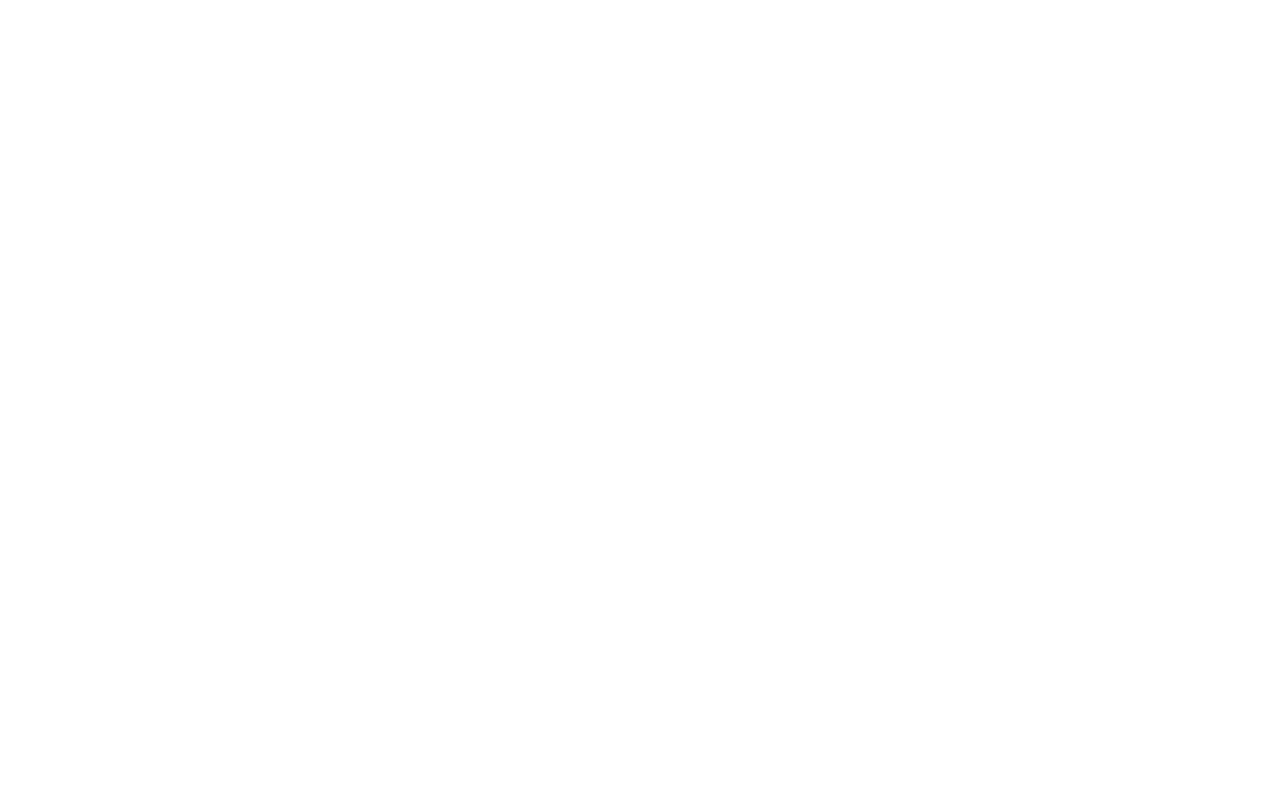
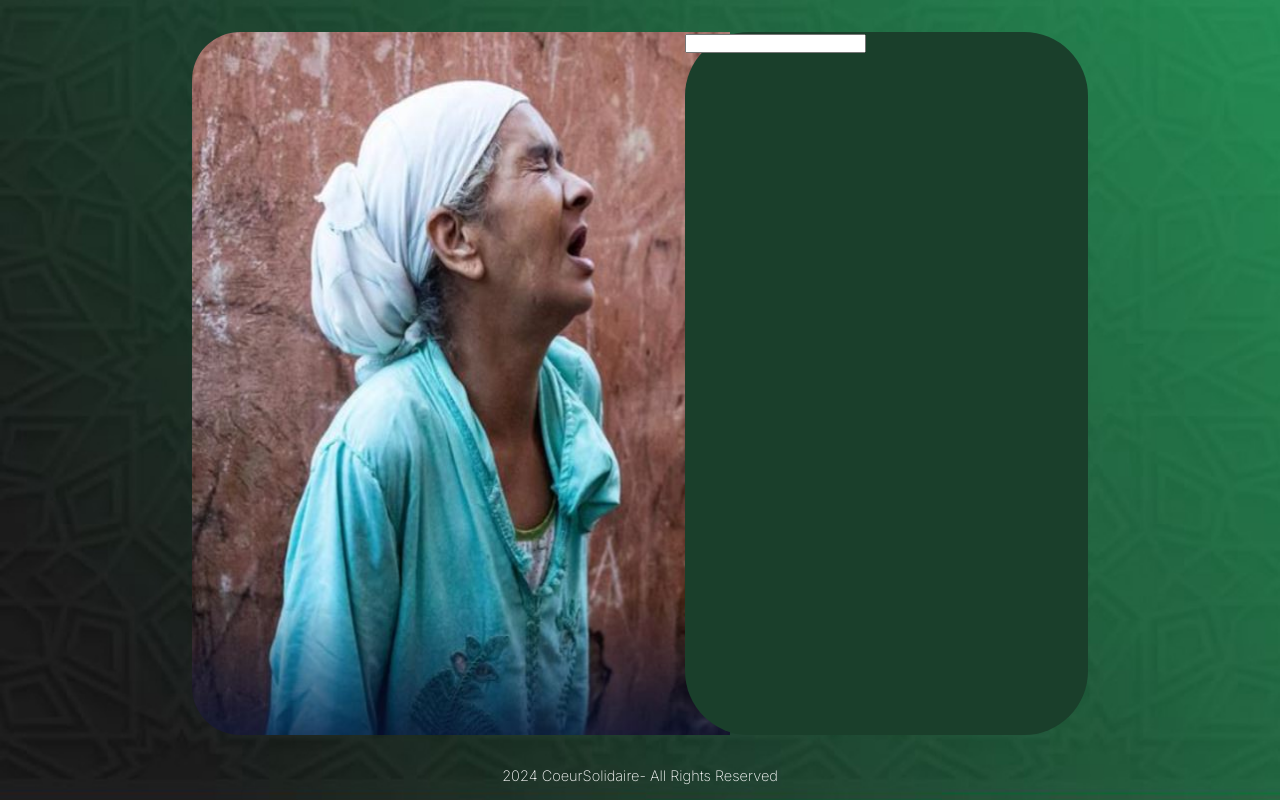
Before and after one commit to ousaro/PPP_V2, a React (Create React App) app in the folder FrontEnd/coeursolidaire/: page /LogIn in a window 1280 px wide. Built offline with nearby package versions, Linux system fonts and the light colour scheme.

Commit message:
adding the LogIn pg

```diff
--- a/FrontEnd/coeursolidaire/src/App.js
+++ b/FrontEnd/coeursolidaire/src/App.js
@@ -1,6 +1,7 @@
 
 import Home from "./Pages/Home";
 import About from "./Pages/About";
+import LogIn from "./Pages/LogIn";
 import {BrowserRouter, Route, Switch} from "react-router-dom"
 
 
@@ -11,6 +12,7 @@
       <Switch>
         <Route path="/" exact><Home></Home></Route>
         <Route path="/About"><About></About></Route>
+        <Route path="/LogIn"><LogIn></LogIn></Route>
       </Switch>
 
     </div>
--- a/FrontEnd/coeursolidaire/src/Pages/About.js
+++ b/FrontEnd/coeursolidaire/src/Pages/About.js
@@ -12,7 +12,7 @@
 
             <header className="About_Header">
                 <Link to="/"><button className="About_Home_Btn">Home</button></Link>
-                <Link to="/"><button className="About_LogIn_Btn">Log In</button></Link>
+                <Link to="/LogIn"><button className="About_LogIn_Btn">Log In</button></Link>
             </header>
 
             <main className="About_Content">
--- /dev/null
+++ b/FrontEnd/coeursolidaire/src/Pages/LogIn.js
@@ -0,0 +1,23 @@
+
+
+const LogIn = () => {
+    return (
+        <div className="LogInPg">
+
+            <main className="LogIn_Content">
+
+                <form className="LogIn_Content_Form">
+                    <input type="text"/>
+
+                </form>
+
+            </main>
+
+            <footer className="LogIn_Footer">
+                <p>2024 CoeurSolidaire- All Rights Reserved</p>
+            </footer>
+        </div>
+     );
+}
+
+export default LogIn;
--- a/FrontEnd/coeursolidaire/src/index.css
+++ b/FrontEnd/coeursolidaire/src/index.css
@@ -23,6 +23,8 @@
   --AboutColor2:#288e7a;
   --AboutColor3: #1f262d;
   --Border1: #2ef28999;
+  --FormColor:#1A3F2B;
+
 
 
 
@@ -298,7 +300,56 @@
 }
 
 
+/*------------------------------------------------------------*/
 
+/* || LogInPg */
+
+.LogInPg{
+  display: flex;
+  flex-direction: column;
+  gap: 2em;
+  background: linear-gradient(to right,var(--AboutColor3),var(--AboutColor2),var(--AboutColor1));
+  background-image: url("./imgs/HomeBg.png");
+  background-repeat: no-repeat;
+  background-size: 100% 100svh;
+  height: 100svh;
+}
+
+.LogIn_Content{
+  display: flex;
+  background-image: url(imgs/LogInHero.JPG);
+  background-repeat: no-repeat;
+  background-size: 60% 100%;
+  border-radius: 3em;
+  width: 70%;
+  margin-top: 2em;
+  flex-grow: 1;
+  align-self:center;
+  justify-self:center ;
+  justify-content: flex-end;
+}
+
+.LogIn_Content_Hero img{
+  width: 100%;
+  border-radius: 2em 0em 0em 2em;
+}
+
+.LogIn_Content_Form{
+  background-color: var(--FormColor);
+  width: 45%;
+  height: inherit;
+  border-radius: 4em;
+}
+
+.LogIn_Footer{
+  display: grid;
+  place-items: center;
+  color : white;
+  font-size:clamp(0.6em,1.3cqi, 0.91em);
+  font-weight: 200;
+  padding-bottom: 1em;
+
+}
 
 @media (max-width: 762px) {
   .Home{
```
Also changed, not shown: FrontEnd/coeursolidaire/src/imgs/LogInHero.JPG (added).
